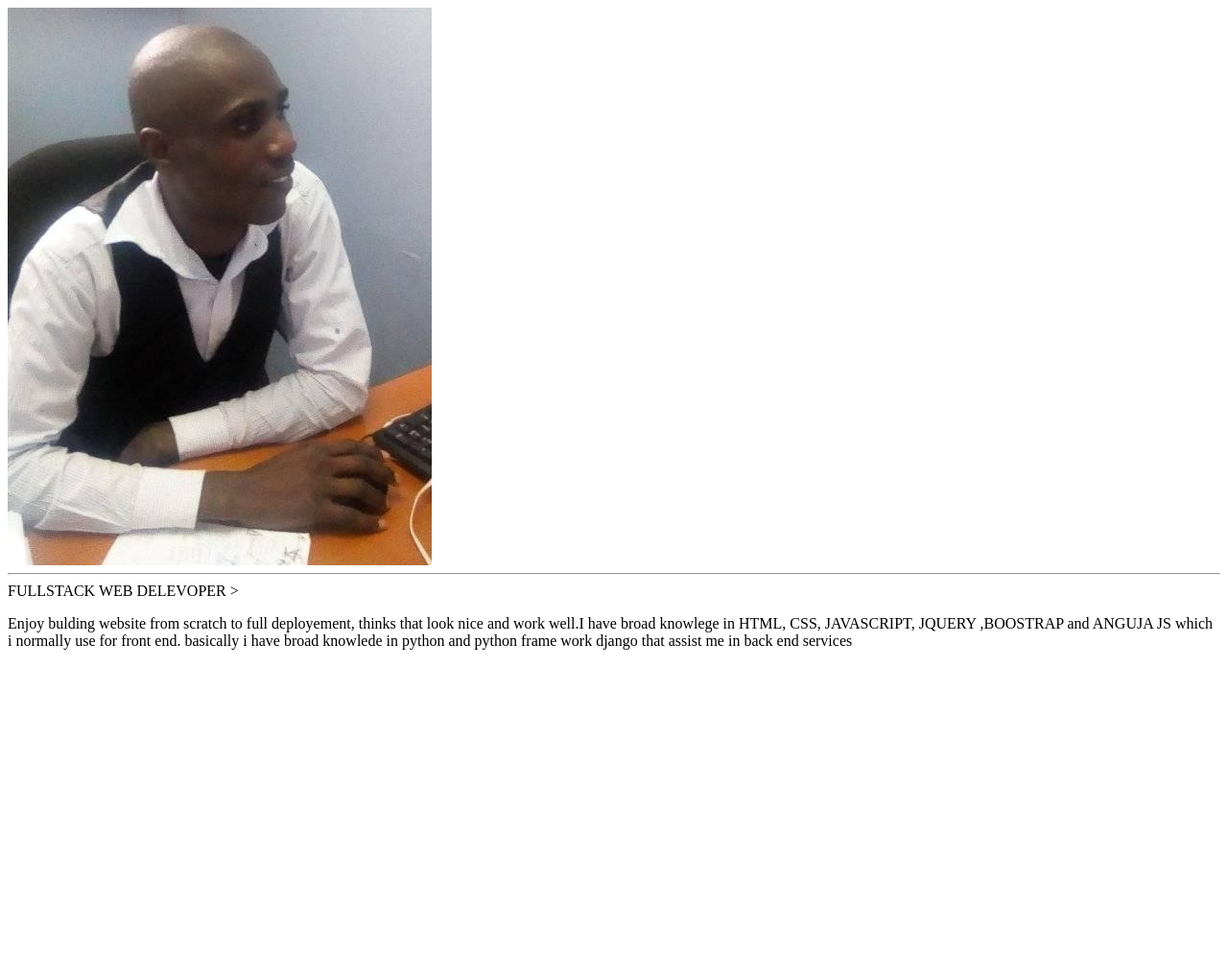
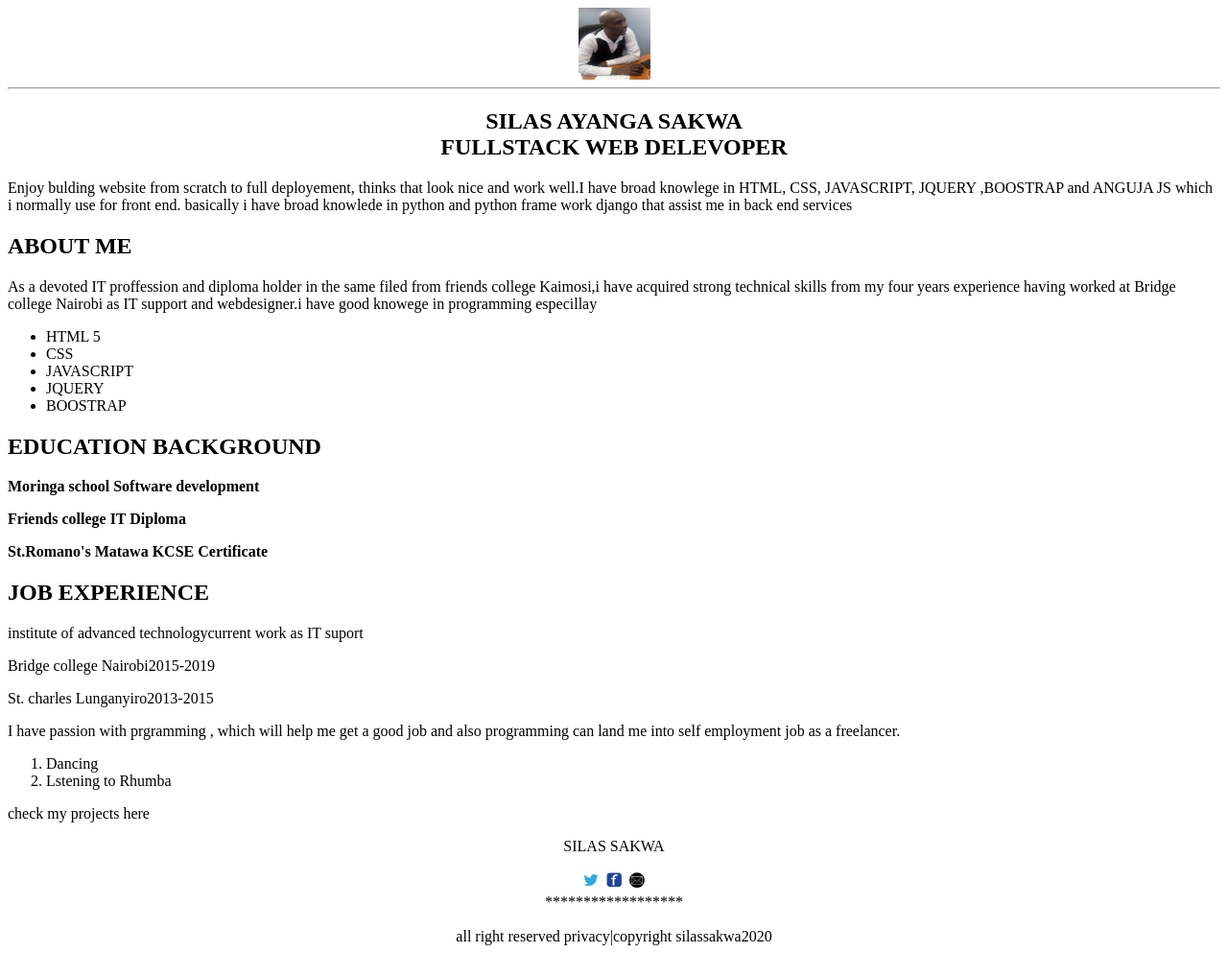
Before and after one commit to silassakwa/SILAS-AYANGA-SAKWA, a plain HTML site: page index.html in a window 1280 px wide. Shown: the whole page at 96% size. Before the commit the page ends 800 px from the top, so only its background shows below. Drawn offline with Linux system fonts and the light colour scheme.

Commit message:
added about me data on the page

```diff
--- a/index.html
+++ b/index.html
@@ -3,10 +3,61 @@
         <title>PORTIFOLIO</title>
     </head>
     <body>
-        <img src="image/silas.jpg"alt="silas sakwa pic">
+        <center>
+        <img src="image/silas.jpg"alt="silas sakwa pic"width="75"height="75">
+
         <hr>
-        <h1SILAS AYANGA SAKWA<br>
-        FULLSTACK WEB DELEVOPER ></h1>
+        <h2>SILAS AYANGA SAKWA<br>
+        FULLSTACK WEB DELEVOPER </h2>
+        </center>
         <p>Enjoy bulding website from scratch to full deployement, thinks that look nice and work well.I have broad knowlege in HTML, CSS, JAVASCRIPT, JQUERY ,BOOSTRAP and ANGUJA JS which i normally use for front end. basically i have broad knowlede in python and python frame work django that assist me in back end services</p>
+        <h2>ABOUT ME</h2>
+        <p>As a devoted IT proffession and diploma holder in the same filed from friends college Kaimosi,i have acquired strong technical skills from my four years experience having worked at Bridge college Nairobi as IT support and webdesigner.i have good knowege in programming especillay</p>
+        <ul type="a">
+            <li>HTML 5</li>
+            <li>CSS</li>
+            <li>JAVASCRIPT</li>
+            <li>JQUERY</li>
+            <li>BOOSTRAP</i>
+        </ul>
+        <div class="education">
+        <H2>EDUCATION BACKGROUND</H2>
+        <P><strong>Moringa school <span>Software development</span></strong></P>
+        <P><strong>Friends college  <span>IT Diploma</span></strong></P>
+        <P><strong>St.Romano's Matawa</St> <span>KCSE Certificate</span></strong></P>
+
+        </div>
+        <div class="jobeperience">
+            <h2>JOB EXPERIENCE</h2>
+            <p>institute of advanced technology<span>current work as IT suport</span></p>
+            <p>Bridge college Nairobi<span>2015-2019</span></p>
+            <p>St. charles Lunganyiro<span>2013-2015</span></p>
+        </div>
+        <div class="programming">
+            <p>I have passion with prgramming , which will help me get a good job and also programming can land me into self employment job as a freelancer.</p>
+
+        </div>
+        <div class="My favourite">
+            <ol start="1">
+                <li>Dancing</li>
+                <li>Lstening to Rhumba</li>
+            </ol>
+        </div>
+        <p>check my projects here<span></span></p>
+        <div class="footer">
+            <center>
+                <P>SILAS SAKWA </P>
+                <img src="image/twitter.png"width="20"height="20"alt="twitter handle">
+                <img src="image/download.png"width="20"height="20"alt="ffb">
+                <img src="image/email.png"width="20"height="20"alt="email"><br>
+                <center>
+                ******************
+                </center><br>
+                all right reserved
+                privacy|copyright
+                silassakwa2020
+            </center>
+
+        </div>
     </body>
 </html>
```
